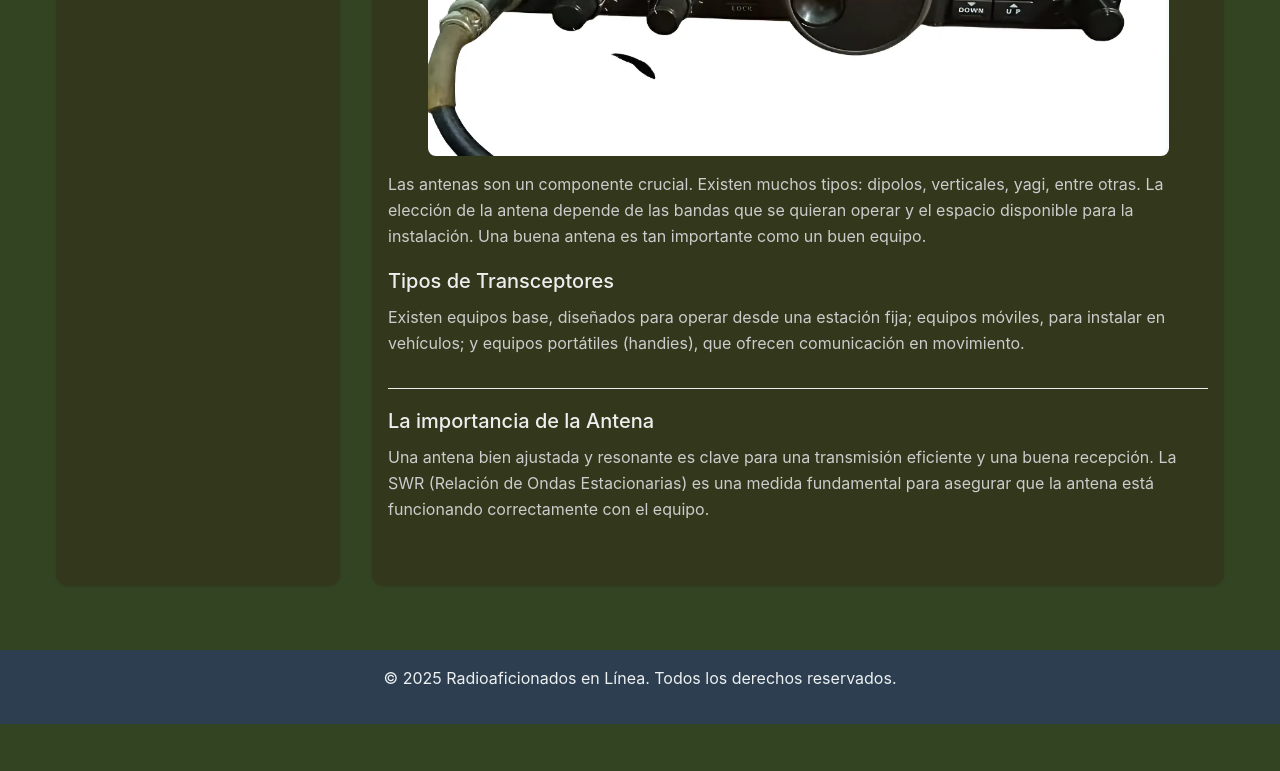
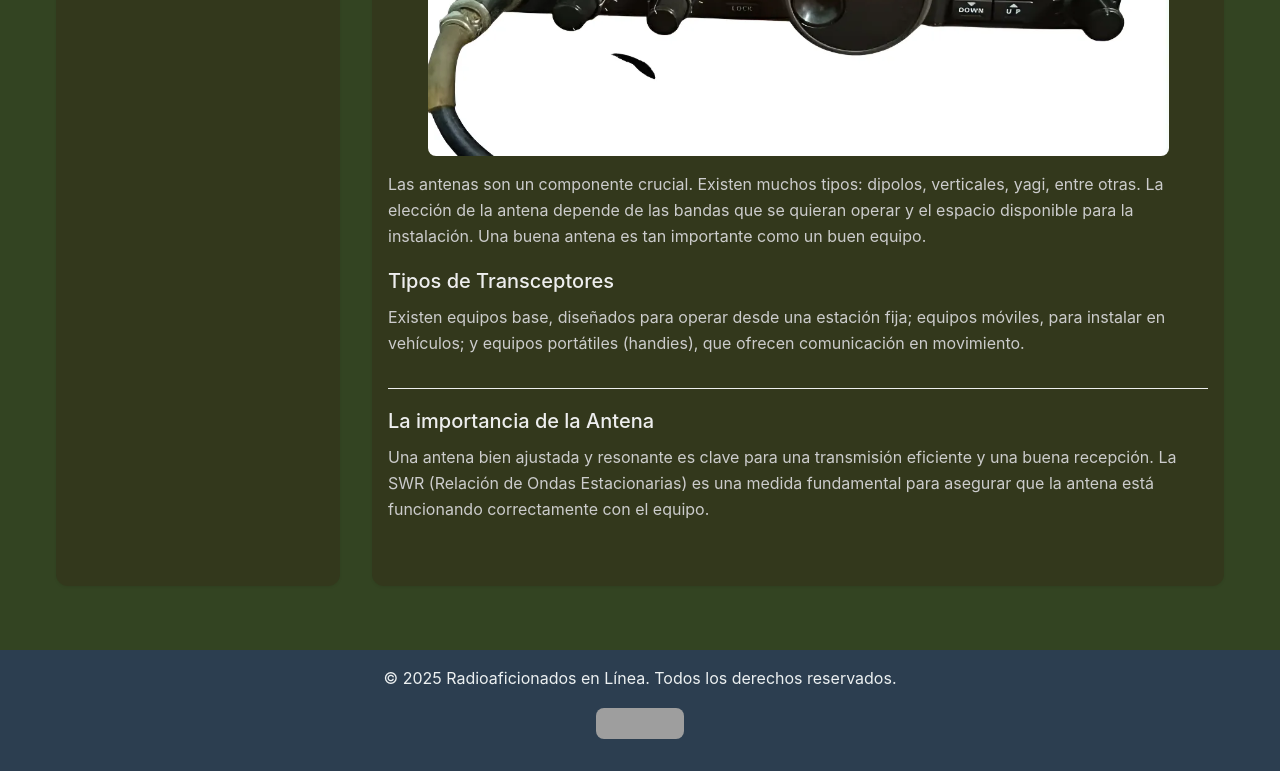
Before and after one commit to jmrodev/web1, a plain HTML site: page etapa_4/equipos.html in a window 1280 px wide. Shown: the part 625-1396 px from the top of the page. Before the commit the page ends 1349 px from the top, so only its background shows below. Drawn offline with Linux system fonts and the light colour scheme; grey boxes are pictures that could not be loaded.

Commit message:
link in footer to validator corrections

```diff
--- a/etapa_4/equipos.html
+++ b/etapa_4/equipos.html
@@ -66,6 +66,13 @@
   <footer>
     <div>
       <p>&copy; 2025 Radioaficionados en Línea. Todos los derechos reservados.</p>
+      <p>
+          <a href="https://jigsaw.w3.org/css-validator/check/referer">
+              <img style="border:0;width:88px;height:31px"
+                  src="https://jigsaw.w3.org/css-validator/images/vcss-blue"
+                  alt="¡CSS Válido!" />
+          </a>
+      </p>
     </div>
   </footer>
   <script src="js/base.js"></script>
```
Also changed, not shown: etapa_4/index.html (+7 -0 lines), etapa_4/licencias.html (+7 -0 lines).
